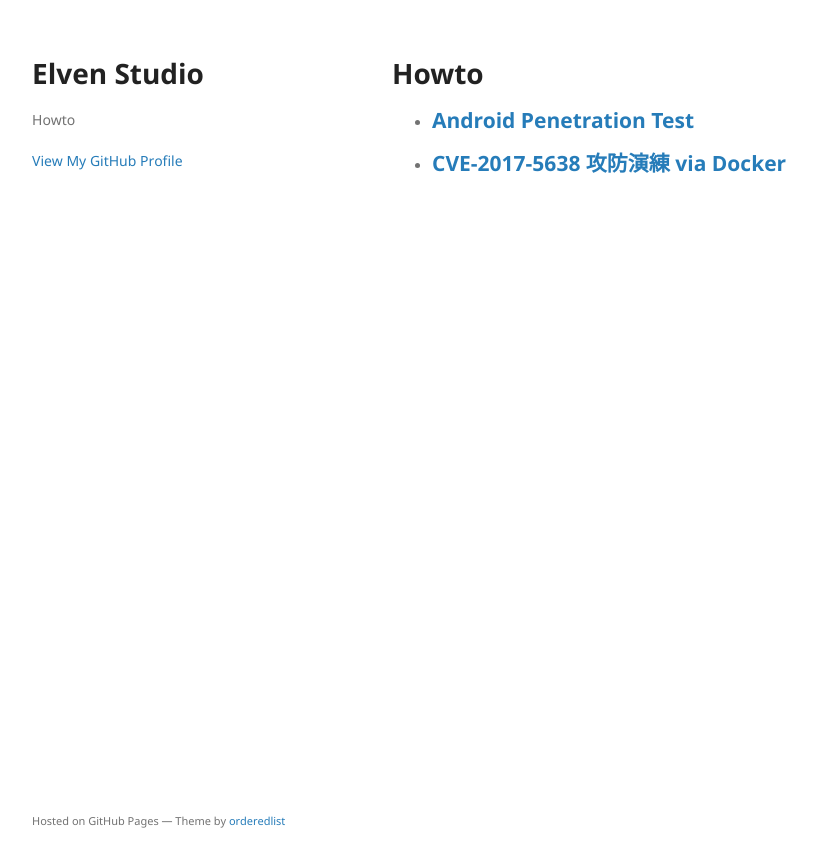
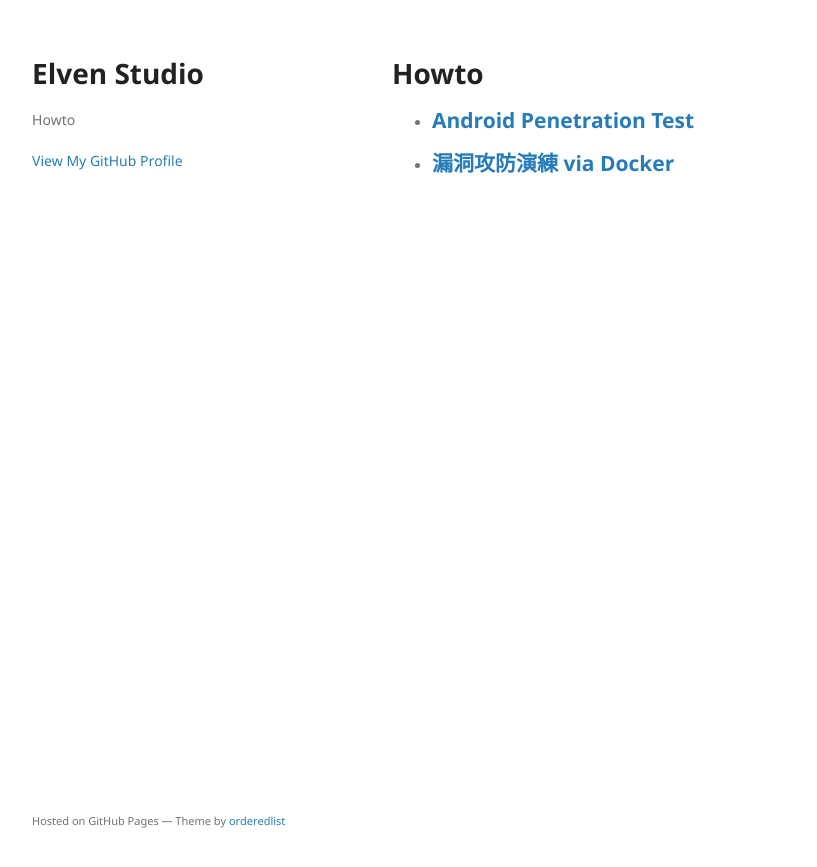
Before and after one commit to liuelves/liuelves.github.io, a Jekyll site: the page built from index.md, in a window 1280 px wide. Shown: the top 867 px of the page, without its empty margins (178-995 px from the left). Built offline with Jekyll 4.4.1, drawn with Linux system fonts in a browser that asks for light colours; our own code applies the rules of GitHub Pages for plain Markdown files.

Commit message:
目錄更新

```diff
--- a/index.md
+++ b/index.md
@@ -1,3 +1,3 @@
 # Howto #
 - ## [Android Penetration Test](https://liuelves.github.io/AndroPT/) ##
-- ## [CVE-2017-5638 攻防演練 via Docker](https://liuelves.github.io/CVE-2017-5638/) ##
+- ## [漏洞攻防演練 via Docker](https://liuelves.github.io/Vul_Docker/) ##
```
